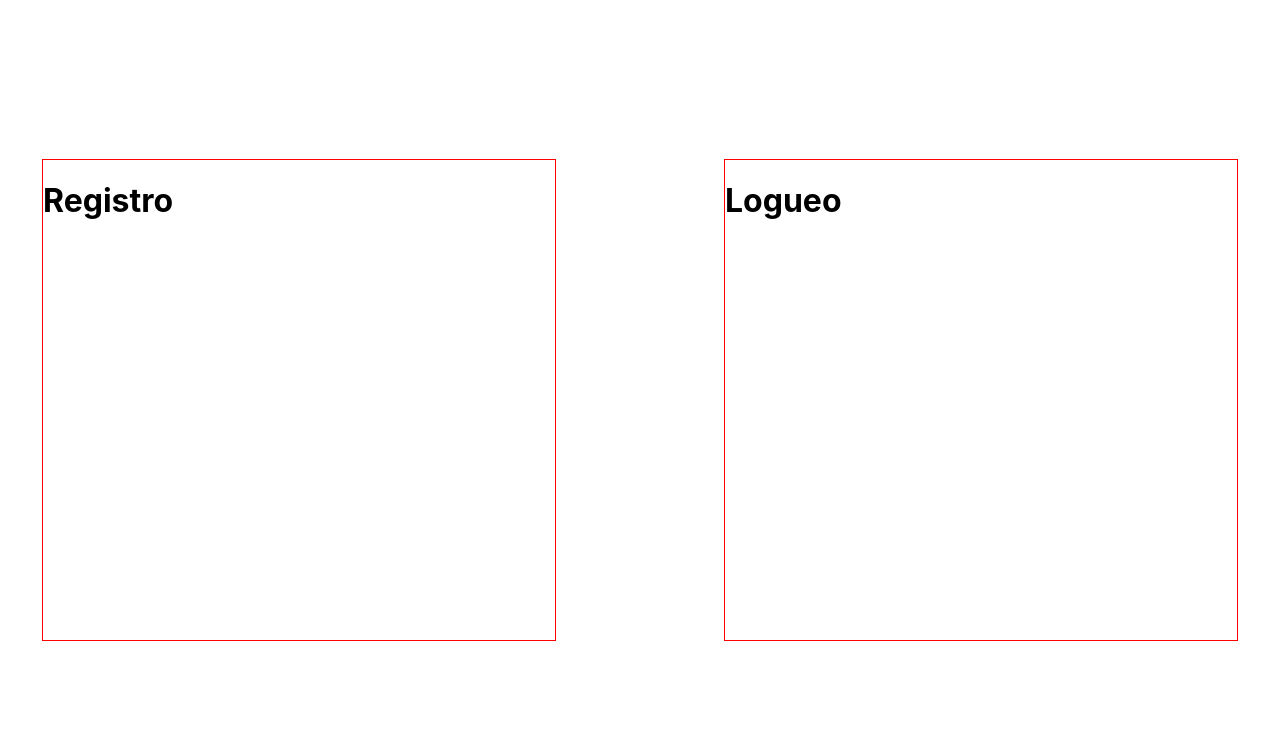
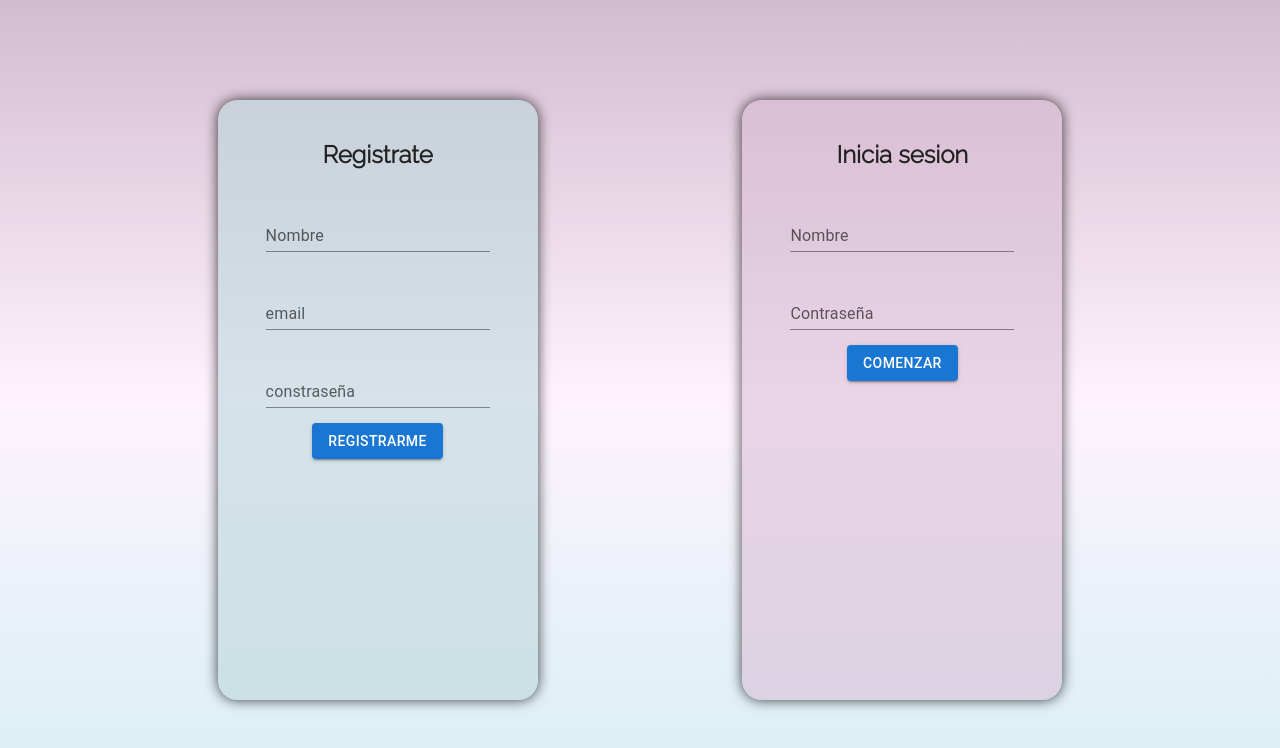
Before and after one commit to agusmailen/WeatherApp, a React (Create React App) app in the folder client/: page / in a window 1280 px wide. Shown: the top 748 px of the page. Built offline with nearby package versions, Linux system fonts and the light colour scheme.

Commit message:
add Textfiel in  forms / add button in forms / set styles background

```diff
--- a/client/package.json
+++ b/client/package.json
@@ -3,10 +3,14 @@
   "version": "0.1.0",
   "private": true,
   "dependencies": {
+    "@emotion/react": "^11.8.1",
+    "@emotion/styled": "^11.8.1",
+    "@mui/material": "^5.5.0",
     "@testing-library/jest-dom": "^5.16.2",
     "@testing-library/react": "^12.1.3",
     "@testing-library/user-event": "^13.5.0",
     "eslint-config-react-app": "^7.0.0",
+    "node-sass": "^7.0.1",
     "react": "^17.0.2",
     "react-dom": "^17.0.2",
     "react-router-dom": "^6.2.2",
--- a/client/src/assets/styles/home.css
+++ /dev/null
@@ -1,17 +0,0 @@
-body {
-	padding: 0;
-	margin: 0;
-}
-.container-home {
-	height: 100vh;
-	width: 100%;
-	display: flex;
-	align-items: center;
-	justify-content: space-around;
-}
-.container-form {
-	height: 60%;
-	width: 40%;
-	border: solid 1px red;
-	;
-}
--- /dev/null
+++ b/client/src/assets/styles/home.scss
@@ -0,0 +1,39 @@
+@import url('https://fonts.googleapis.com/css2?family=Raleway:wght@300&display=swap');
+body {
+	padding: 0;
+	margin: 0;
+	font-family: 'Raleway', sans-serif;
+}
+.container-home {
+	height: 100vh;
+	color: #212121;
+	width: 100%;
+	display: flex;
+	align-items: center;
+	justify-content: center;
+	background: rgb(92,4,77);
+	background: linear-gradient(180deg, rgba(92,4,77,0.26934523809523814) 0%, rgba(250,5,232,0.04525560224089631) 50%, rgba(28,165,193,0.17690826330532217) 100%);
+}
+.container-form {
+	height: 75%;
+	width: 25%;
+	margin: 8%;
+	border-radius: 20px;
+	box-shadow: 0px 0px 13px 0px rgba(0,0,0,0.75);
+	-webkit-box-shadow: 0px 0px 13px 0px rgba(0,0,0,0.75);
+	-moz-box-shadow: 0px 0px 13px 0px rgba(0,0,0,0.75);
+	text-align: center;
+	.title-form {
+		margin-top: 40px;
+	}
+}
+.register-form {
+	background-color: #bcd7dd99;
+}
+.login-form {
+	background-color: #d7b8d285;
+}
+.MuiFormControl-root {
+	width: 70% !important;
+	margin: 15px  0px !important;
+}
--- a/client/src/components/Home.jsx
+++ b/client/src/components/Home.jsx
@@ -1,16 +1,15 @@
 import React from "react";
 import Login from './Login';
 import Register from './Register';
-import '../assets/styles/home.css';
+import '../assets/styles/home.scss';
 
 const Home = () => {
 	return (
 		<div className="container-home">
-			<div className="container-form">
+			<div className="container-form register-form">
 				<Register />
 			</div>
-			<div className="line" />
-			<div className="container-form">
+			<div className="container-form login-form">
 				<Login />
 			</div>
 		</div>
--- a/client/src/components/Login.jsx
+++ b/client/src/components/Login.jsx
@@ -1,8 +1,15 @@
 import react from 'react';
+import TextField from '@mui/material/TextField';
+import Button from '@mui/material/Button';
 
 const Login = () => {
 	return (
-		<h1>Logueo</h1>
+		<>
+			<h2 className='title-form'>Inicia sesion</h2>
+			<TextField id="standard-basic" label="Nombre" variant="standard" />
+			<TextField id="standard-basic" label="Contraseña" variant="standard" />
+			<Button variant="contained">Comenzar</Button>
+		</>
 	);
 };
 
--- a/client/src/components/Register.jsx
+++ b/client/src/components/Register.jsx
@@ -1,8 +1,16 @@
 import react from 'react';
+import TextField from '@mui/material/TextField';
+import Button from '@mui/material/Button';
 
 const Register = () => {
 	return (
-		<h1>Registro</h1>
+		<>
+			<h2 className='title-form'>Registrate</h2>
+			<TextField id="standard-basic" label="Nombre" variant="standard" />
+			<TextField id="standard-basic" label="email" variant="standard" />
+			<TextField id="standard-basic" label="constraseña" variant="standard" />
+			<Button variant="contained">Registrarme</Button>
+		</>
 	);
 };
 
```
Also changed, not shown: 1 other file (tests, documents, lock files or other folders).
